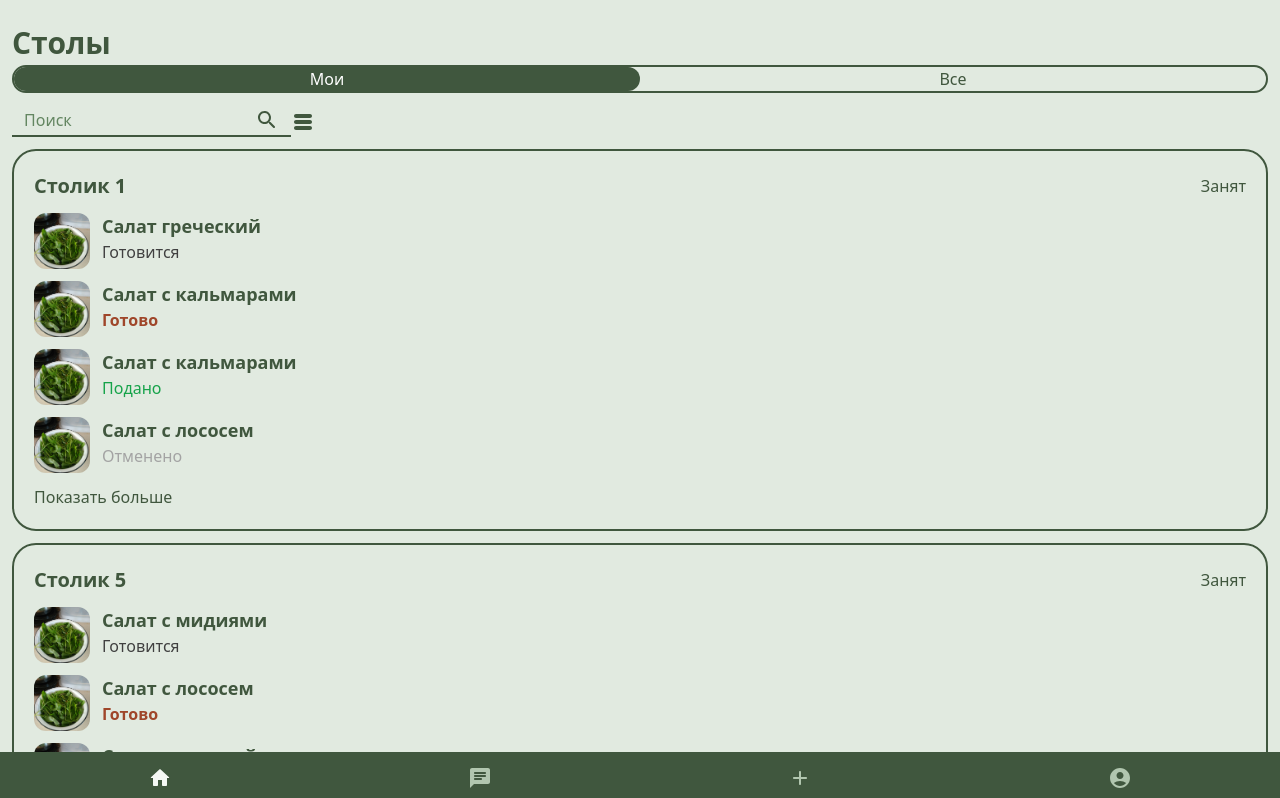
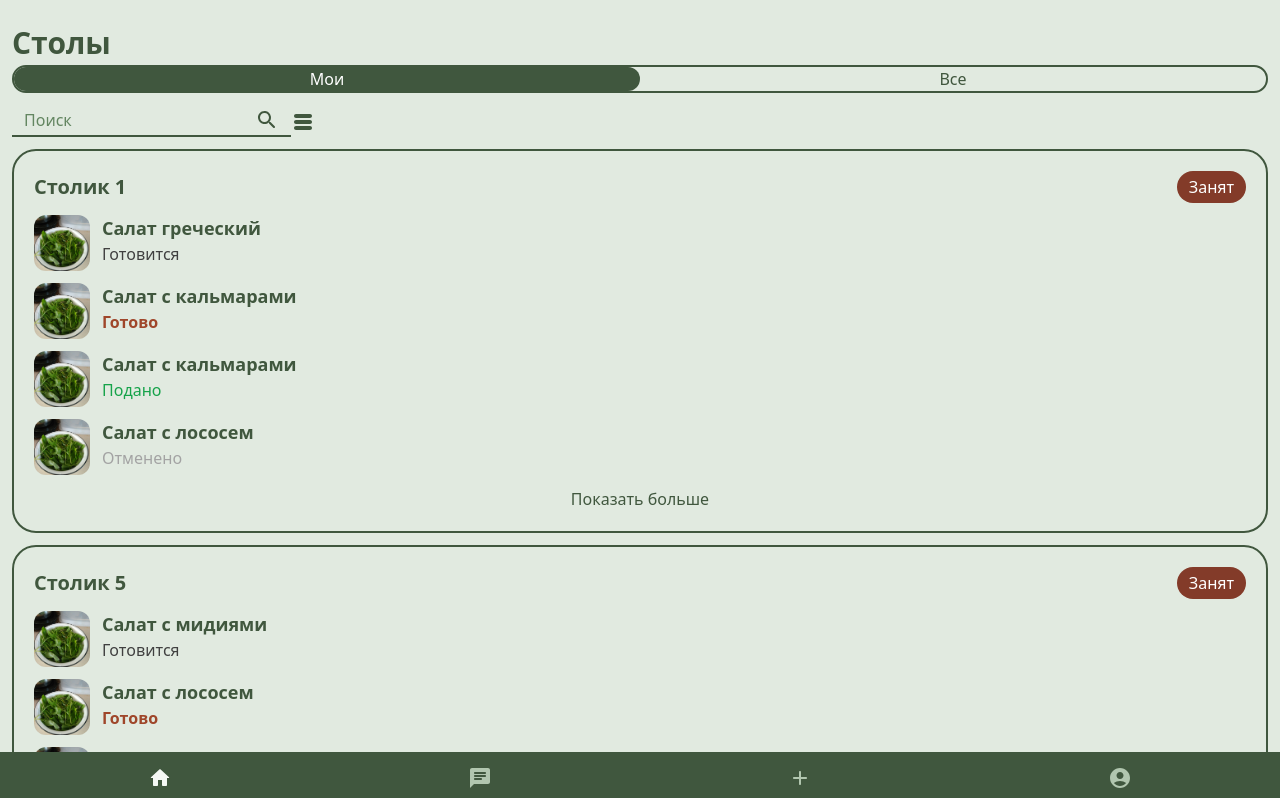
Before and after one commit to Kexogg/qrcafe, a React (Vite) app in the folder client/: page /employee/home in a window 1280 px wide. Shown: the top 798 px of the page. Built offline with nearby package versions, Linux system fonts and the light colour scheme.

Commit message:
update styles

```diff
--- a/client/src/components/UI/TableCard/TableCard.tsx
+++ b/client/src/components/UI/TableCard/TableCard.tsx
@@ -15,9 +15,14 @@ export const TableCard = ({ table }: TableCardProps) => {
             }>
             <span className={'flex items-center justify-between'}>
                 <h2>{table.name}</h2>
-                {table.status === TableStatus.OPEN && 'Свободен'}
-                {table.status === TableStatus.OCCUPIED && 'Занят'}
-                {table.status === TableStatus.RESERVED && 'Забронирован'}
+                <span
+                    className={
+                        'rounded-full bg-accent-800 px-3 py-1  font-medium text-white'
+                    }>
+                    {table.status === TableStatus.OPEN && 'Свободен'}
+                    {table.status === TableStatus.OCCUPIED && 'Занят'}
+                    {table.status === TableStatus.RESERVED && 'Забронирован'}
+                </span>
             </span>
             {table.status === TableStatus.OPEN && (
                 <Button dark label={'Создать заказ'} />
@@ -70,7 +75,10 @@ export const TableCard = ({ table }: TableCardProps) => {
                 </ul>
             )}
             {table.order.length > 0 && (
-                <Link to={`/employee/table/${table.id}`} state={table}>
+                <Link
+                    className={'text-center'}
+                    to={`/employee/table/${table.id}`}
+                    state={table}>
                     Показать больше
                 </Link>
             )}
```
